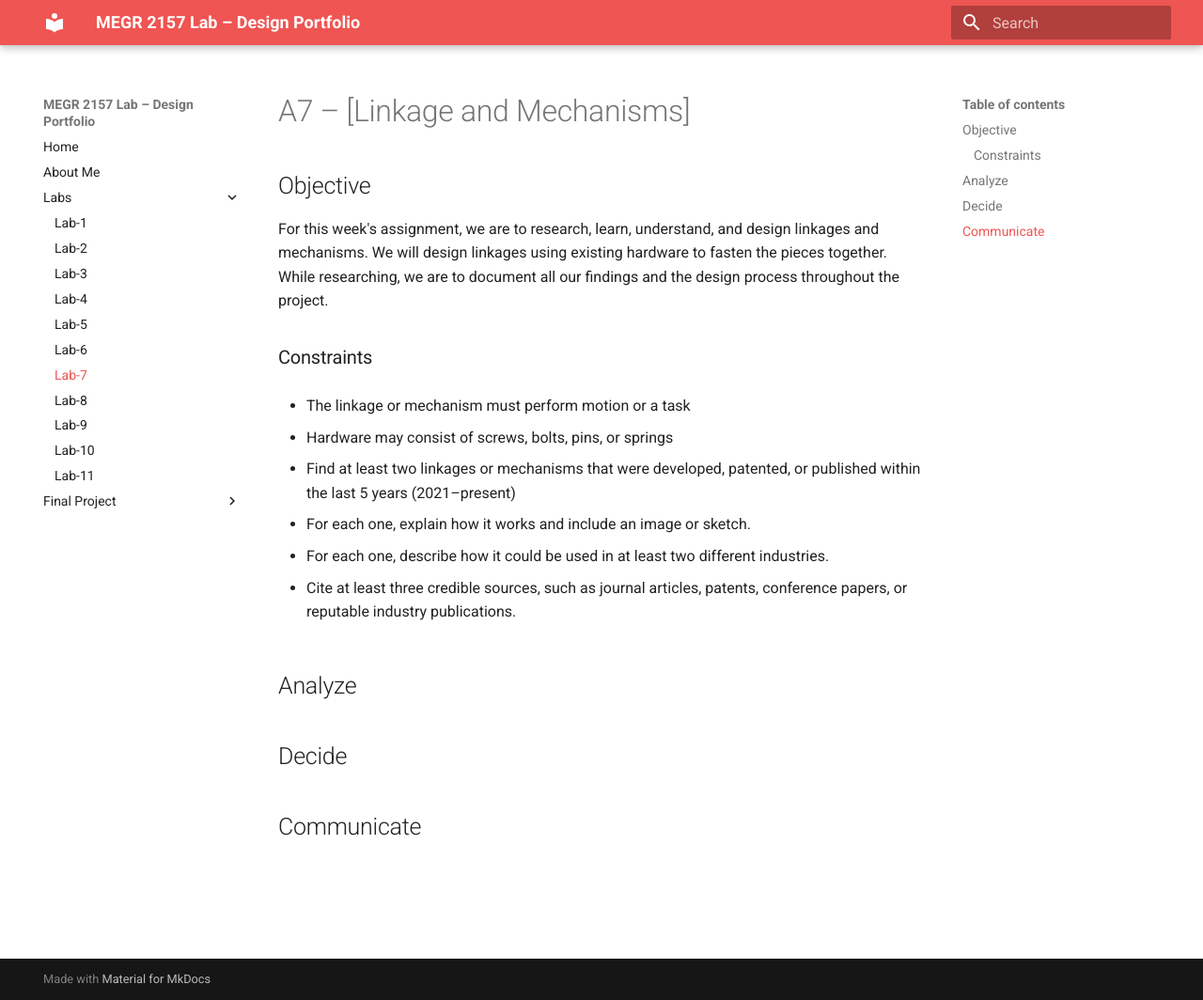
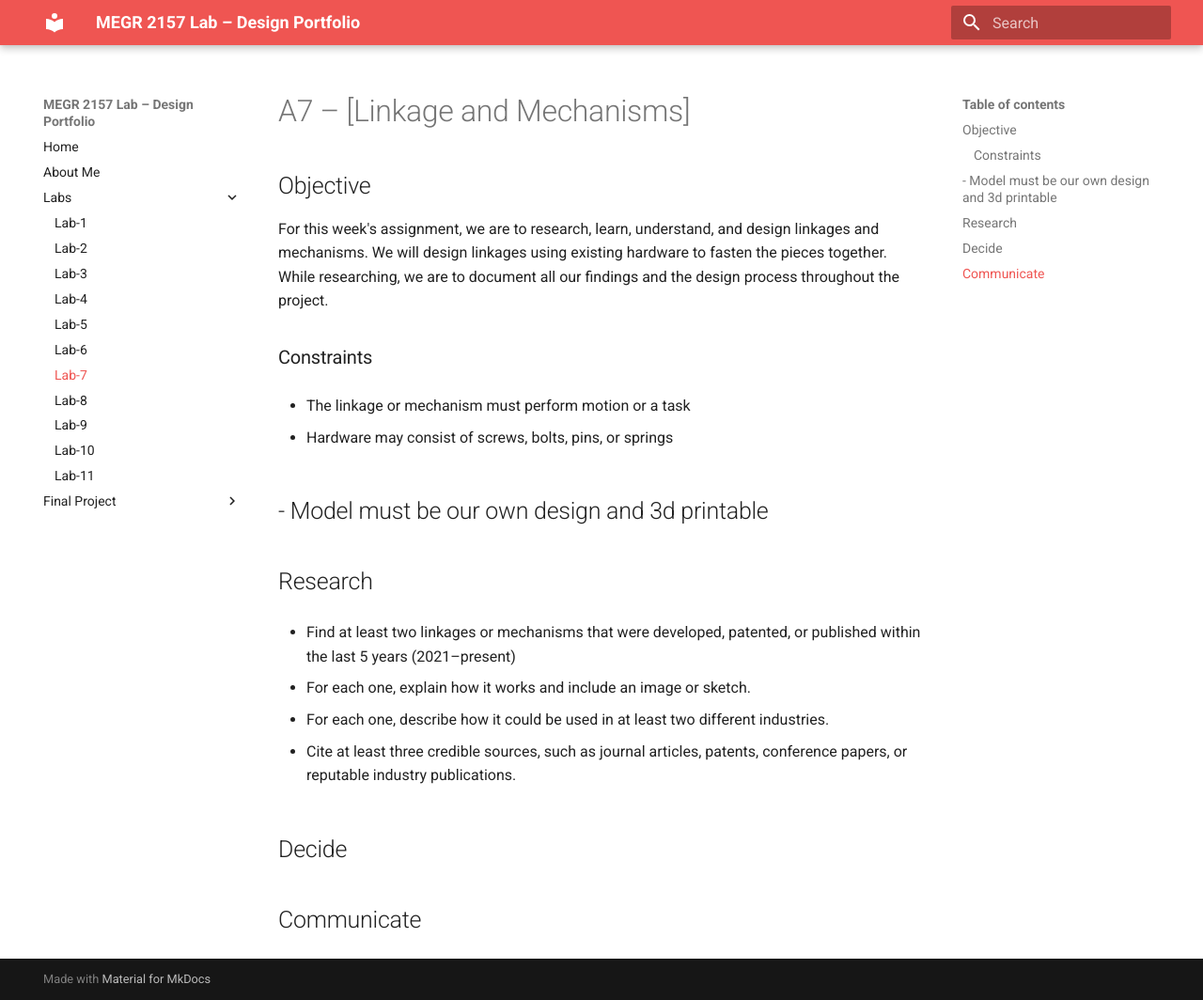
Before and after one commit to NathanZimmy/MEGR-2156-Lab, an MkDocs documentation site: the page built from docs/Labs/L07/index.md, in a window 1280 px wide and 1064 px high. Shown: the whole window at 94% size. Built offline with MkDocs 1.6.1 and Material for MkDocs 9.7.7, drawn with Linux system fonts in a browser that asks for light colours.

Commit message:
Update index.md

```diff
--- a/docs/Labs/L07/index.md
+++ b/docs/Labs/L07/index.md
@@ -8,6 +8,9 @@ For this week's assignment, we are to research, learn, understand, and design li
 
 - Hardware may consist of screws, bolts, pins, or springs
 
+- Model must be our own design and 3d printable
+-
+## Research
 - Find at least two linkages or mechanisms that were developed, patented, or published within the last 5 years (2021–present)
 
 - For each one, explain how it works and include an image or sketch.
@@ -16,8 +19,6 @@ For this week's assignment, we are to research, learn, understand, and design li
 
 - Cite at least three credible sources, such as journal articles, patents, conference papers, or reputable industry publications.
 
-## Analyze
-
 
 ## Decide
 
```
